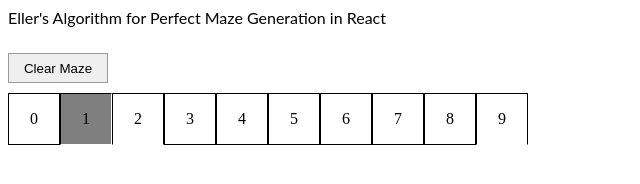
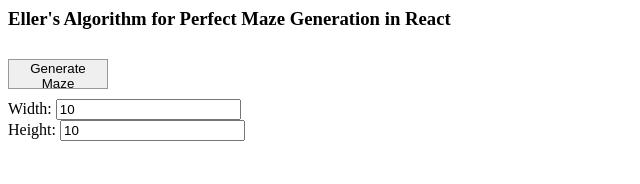
Before and after one commit to jpsierens/maze-generation-ellers-algorithm-react, a React app: page / in a window 1280 px wide. Shown: the whole page, without its empty margins (0-640 px from the left). Built offline with nearby package versions, Linux system fonts and the light colour scheme.

Commit message:
Give ability to choose height and width for the maze

```diff
--- /dev/null
+++ b/src/Actions.js
@@ -0,0 +1,50 @@
+import React, { Component } from 'react';
+import PropTypes from 'prop-types';
+
+class Actions extends Component {
+  render() {
+    const { rows, width, height, resetMaze, setDimension } = this.props;
+
+    return (
+      <div className="actions">
+        <button className="button" onClick={resetMaze}>
+          {rows.length ? 'Clear Maze' : 'Generate Maze'}
+        </button>
+
+        { rows.length ? null :
+          <div>
+            <div>
+              <label htmlFor="widthInput">Width: </label>
+              <input id="widthInput"
+                     type="text"
+                     className="input"
+                     placeholder="maze width in cell units"
+                     value={width}
+                     onChange={(e) => setDimension('width', e)} />
+            </div>
+
+            <div>
+              <label htmlFor="heightInput">Height: </label>
+              <input id="heightInput"
+                     type="text"
+                     className="input"
+                     value={height}
+                     placeholder="maze height in cell units"
+                     onChange={(e) => setDimension('height', e)} />
+            </div>
+          </div>
+        }
+      </div>
+    )
+  }
+}
+
+Actions.propTypes = {
+  width: PropTypes.number,
+  height: PropTypes.number,
+  startMaze: PropTypes.func,
+  resetMaze: PropTypes.func,
+  setDimension: PropTypes.func
+};
+
+export default Actions;
--- a/src/Row.js
+++ b/src/Row.js
@@ -1,5 +1,4 @@
 import React, { Component } from 'react';
-import { render } from 'react-dom';
 import PropTypes from 'prop-types';
 
 import Cell from './Cell.js'
@@ -10,7 +9,7 @@ class Row extends Component {
     // the index of the cell inside the row
     this.currentCell = 0;
     this.timesTicked = 0;
-    this.speed = 400;
+    this.speed = 0;
     this.chanceToJoin = {
       // the less chance, the more vertical walls
       horizontal: 0.8, // x100 for %
@@ -61,14 +60,14 @@ class Row extends Component {
       setID = this.generateNewSetId();
     }
 
-    // check if there will be a
-    // random vertical connection
-    if (this.willJoin('vertical') && !this.props.lastRow) {
-      walls = {
-        ...walls,
-        bottom: false
-      }
-    }
+    // // check if there will be a
+    // // random vertical connection
+    // if (this.willJoin('vertical') && !this.props.lastRow) {
+    //   walls = {
+    //     ...walls,
+    //     bottom: false
+    //   }
+    // }
 
     newCell = <Cell setID={setID} walls={walls}/>;
 
--- a/src/index.js
+++ b/src/index.js
@@ -2,25 +2,28 @@ import React, { Component } from 'react';
 import { render } from 'react-dom';
 
 import Row from './Row.js';
+import Actions from './Actions.js';
 import './style.css';
 
 class Maze extends Component {
   constructor() {
     super();
-    this.height = 10;
-    this.width = 10;
     this.state = {
+      height: 10,
+      width: 10,
       rows: [],
+      completed: false
     }
 
     this.resetMaze = this.resetMaze.bind(this);
+    this.setDimension = this.setDimension.bind(this);
   }
 
   startMaze() {
     this.setState({
       rows: [
         <Row index={0}
-             width={this.width}
+             width={this.state.width}
              cells={false}
              previousRowCells={false}
              sendRowState={this.receiveCompleteRow.bind(this)} />
@@ -28,21 +31,20 @@ class Maze extends Component {
     })
   }
 
-  componentDidMount() {
-    this.startMaze();
-  }
-
   receiveCompleteRow(cells, index) {
-    if (index === this.height - 1) {
+    // Done with the maze
+    if (index === this.state.height - 1) {
+      this.setState({ completed: true })
       return
     }
 
-    if (index === this.height - 2) {
+    // last row
+    if (index === this.state.height - 2) {
       this.setState({
         rows: [
           ...this.state.rows,
           <Row index={index + 1}
-               width={this.width}
+               width={this.state.width}
                previousRowCells={cells}
                lastRow={true}
                sendRowState={this.receiveCompleteRow.bind(this)} />
@@ -58,32 +60,48 @@ class Maze extends Component {
         ...this.state.rows,
         // the new row
         <Row index={index + 1}
-             width={this.width}
+             width={this.state.width}
              previousRowCells={cells}
              sendRowState={this.receiveCompleteRow.bind(this)} />
       ]
     });
   }
 
+  setDimension(dimension, event) {
+    if (dimension === 'width') {
+      this.setState({ width: Number(event.target.value) })
+      return
+    }
+    this.setState({ height: Number(event.target.value) })
+  }
+
   resetMaze() {
-    console.log('yaaauuuu');
-
+    if (!this.state.rows.length) {
+      this.startMaze();
+      return;
+    }
+    this.setState({ rows: [], completed: false });
   }
 
   render() {
+    const { rows, completed } = this.state;
+
     return (
       <div>
-        <p>
+        <h3>
           Eller's Algorithm for Perfect Maze Generation in React
-        </p>
+        </h3>
 
-        <div>
-          <button className="reset-cta" onClick={this.resetMaze}>
-            Clear Maze
-          </button>
+        <Actions width={this.state.width}
+                 height={this.state.height}
+                 rows={this.state.rows}
+                 startMaze={this.startMaze}
+                 resetMaze={this.resetMaze}
+                 setDimension={this.setDimension} />
+
+        <div className={`maze ${completed ? 'completed' : ''}`}>
+          {rows}
         </div>
-
-        {this.state.rows}
       </div>
     );
   }
--- a/src/style.css
+++ b/src/style.css
@@ -4,8 +4,8 @@ h1, p {
 
 .cell {
   display: inline-flex;
-  width: 50px;
-  height: 50px;
+  width: 35px;
+  height: 35px;
   justify-content: center;
   align-items: center;
   border: 1px solid white;
@@ -29,10 +29,16 @@ h1, p {
   border-bottom: 1px solid black;
 }
 
-.reset-cta {
+.button {
   width: 100px;
   height: 30px;
   border: 1px solid #999;
   margin: 10px 0;
   cursor: pointer;
 }
+
+/* hides the text */
+.completed {
+  color: rgba(0,0,0,0);
+  color: transparent;
+}
```
Also changed, not shown: src/Cell.js (+2 -5 lines), README.md.
